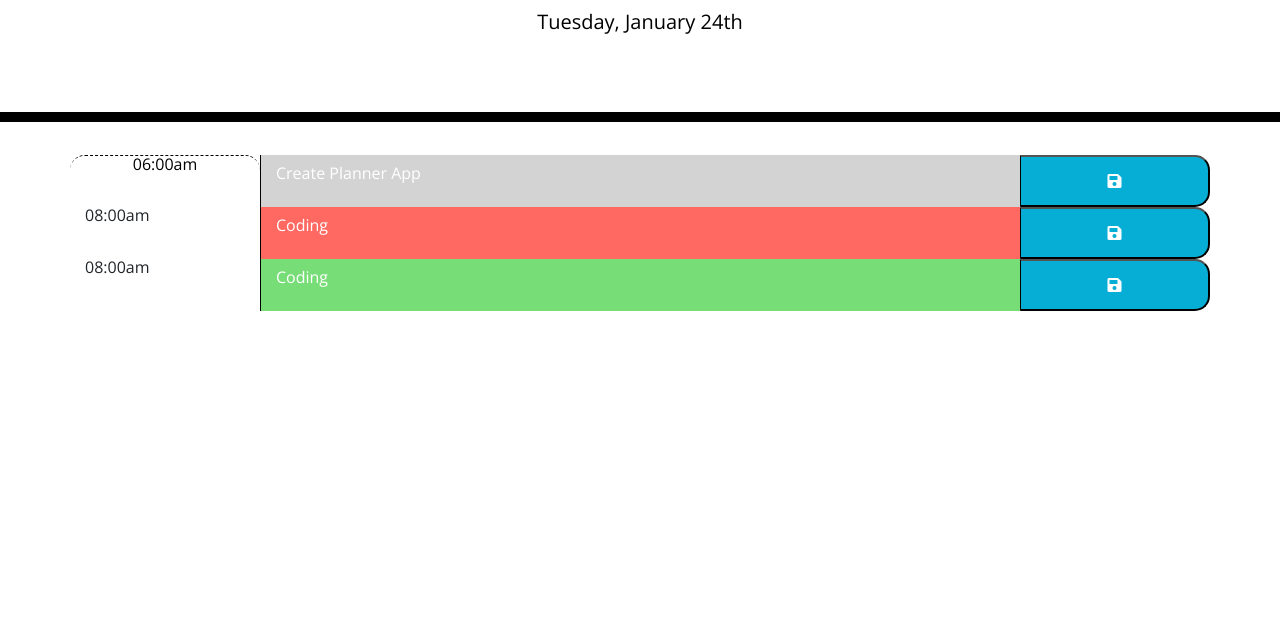
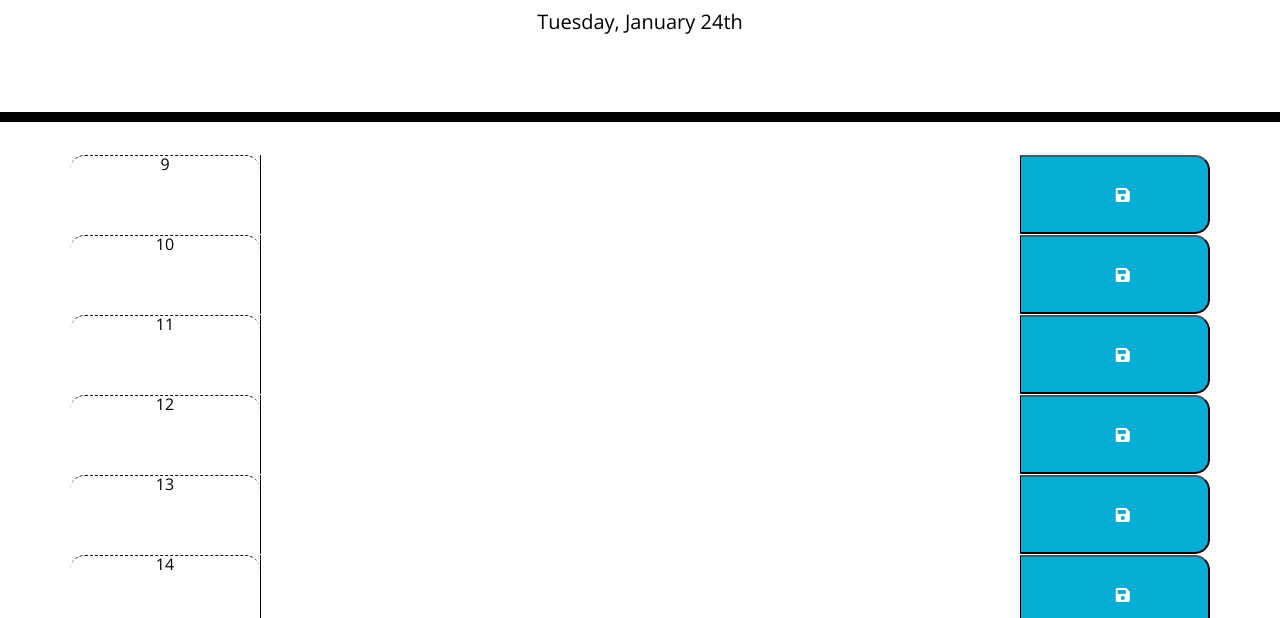
Before and after one commit to apyosi/daily-planner, a plain HTML site: page index.html in a window 1280 px wide. Shown: the part 182-800 px from the top of the page. Drawn offline with nearby package versions, Linux system fonts and the light colour scheme.

Commit message:
create the row html with hourArray loop

```diff
--- a/index.html
+++ b/index.html
@@ -30,20 +30,7 @@
     </header>
     <div class="container">
       <!-- Time blocks go here -->
-      <div class="row">
-        <div class="col-2 hour time-block">06:00am</div>
-      <textarea class="col-8 past">Create Planner App</textarea>
-      <button class="col-2 saveBtn"><i class="fa fa-save" aria-hidden="true"></i></button>
 
-      <div class="col-2">08:00am</div>
-      <textarea class="col-8 present">Coding</textarea>
-      <button class="col-2 saveBtn"><i class="fa fa-save" aria-hidden="true"></i></button>
-
-      <div class="col-2">08:00am</div>
-      <textarea class="col-8 future">Coding</textarea>
-      <button class="col-2 saveBtn"><i class="fa fa-save" aria-hidden="true"></i></button>
-
-    </div>
     </div>
 
     <script src="https://cdnjs.cloudflare.com/ajax/libs/jquery/3.2.1/jquery.min.js"></script>
--- a/index.js
+++ b/index.js
@@ -1,2 +1,19 @@
 let $currentDayEl = $("#currentDay");
 $currentDayEl.text(moment().format("dddd, MMMM Do"));
+let containerEl = $(".container");
+
+let hoursArray = [9, 10, 11, 12, 13, 14, 15, 16, 17];
+
+for (let i = 0; i < hoursArray.length; i++) {
+  const hour = hoursArray[i];
+  let row = `<div class="row">
+  <div class="col-2 time-block hour">${hour}</div>
+  <textarea class="col-8"></textarea>
+  <button class="col-2 saveBtn">
+    <i class="fa fa-save" aria-hidden="true"></i>
+  </button>
+</div>`;
+  console.log(hour);
+  containerEl.append(row);
+
+}
```
